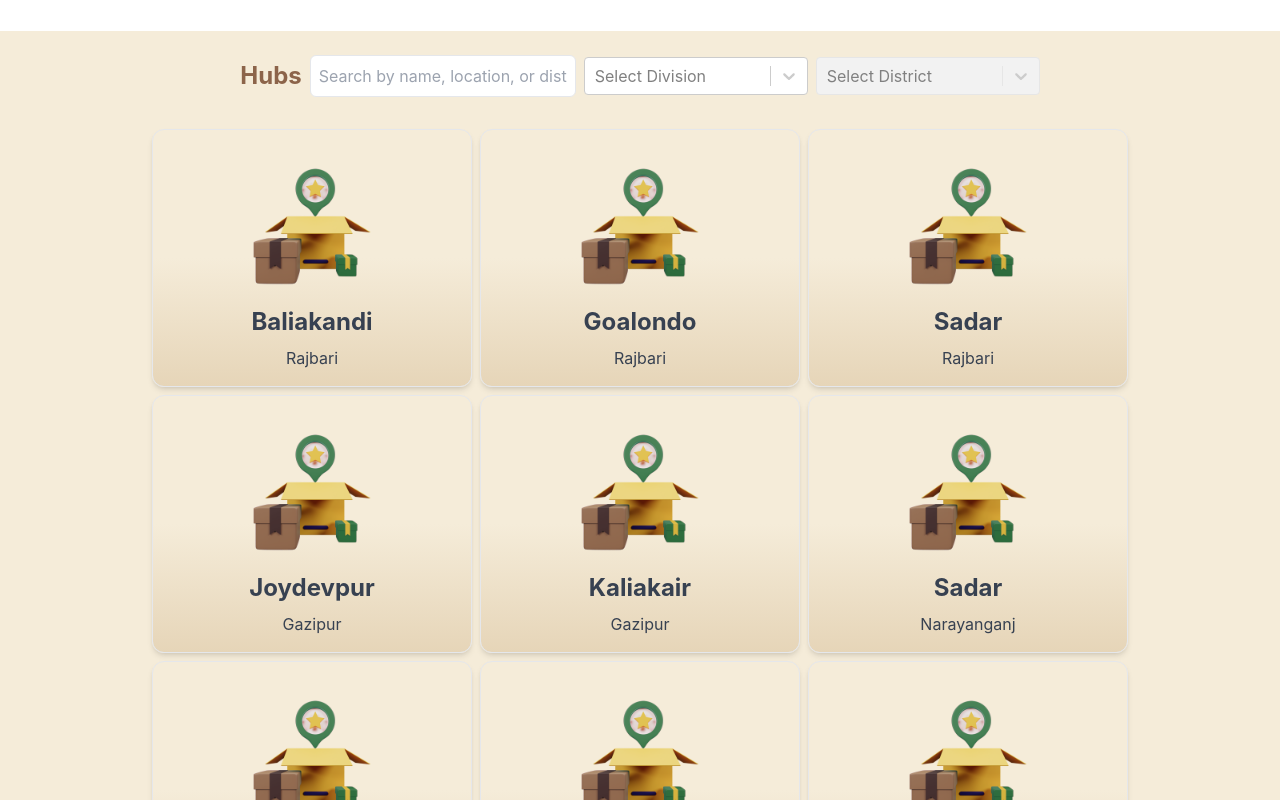
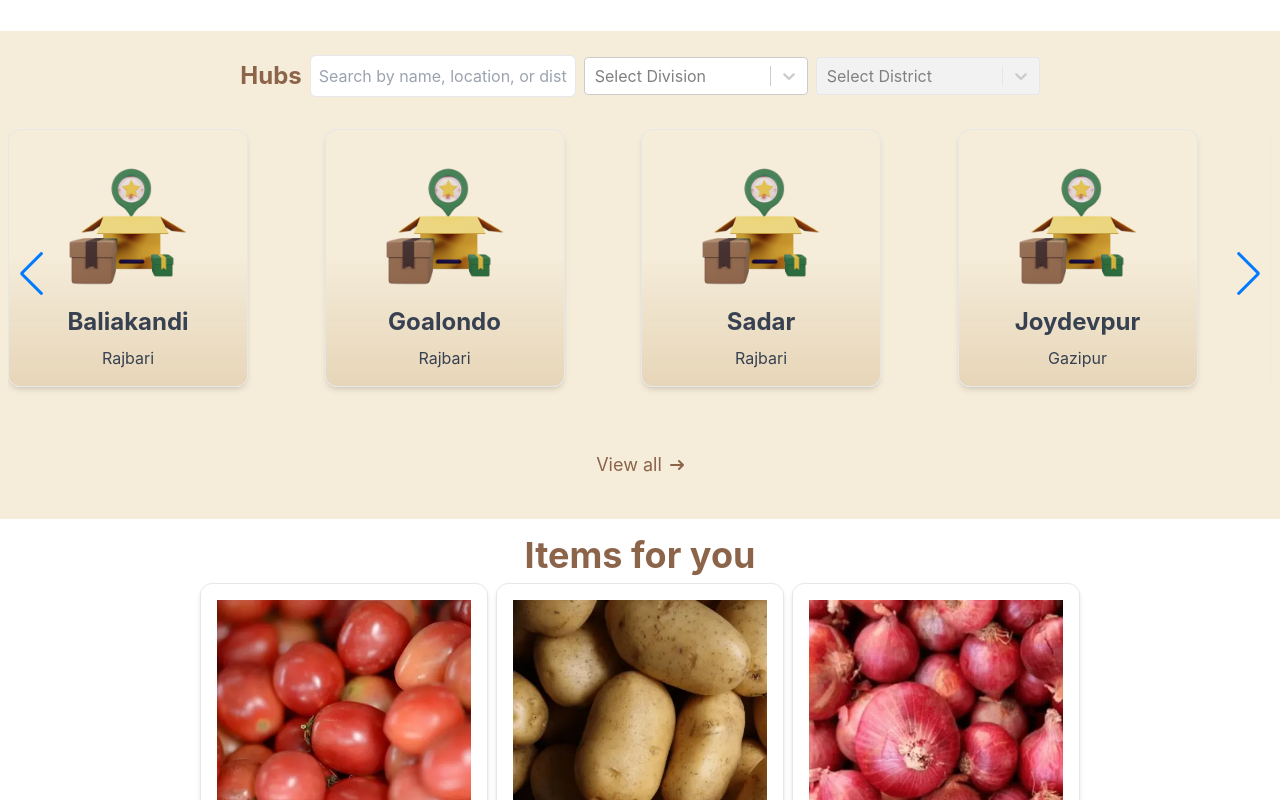
Before and after one commit to MdMirzaShihab/AarothBuyerFrontend, a React (Vite) app: page / in a window 1280 px wide. Shown: the part 1240-2040 px from the top of the page. Built offline with nearby package versions, Linux system fonts and the light colour scheme.

Commit message:
Stylize the hub section of the home page using carousal.

```diff
--- a/package.json
+++ b/package.json
@@ -17,6 +17,7 @@
     "react-dom": "^18.3.1",
     "react-router-dom": "^6.28.0",
     "react-select": "^5.8.3",
+    "swiper": "^11.1.15",
     "tailwind-scrollbar-hide": "^1.1.7",
     "three": "^0.170.0"
   },
--- a/src/cards/HubCardHome.jsx
+++ b/src/cards/HubCardHome.jsx
@@ -3,7 +3,7 @@ import { HubImg } from '../assets';
 
 const HubCardHome = ({ hubs }) => {
     return (
-      <div className={`flex flex-col items-center group border p-4 w-80 group bg-gradient-to-b from-transparent via-transparent to-earthy-tan relative rounded-xl bg-clip-border  text-gray-700 shadow-md h-full transition-transform duration-700 transform hover:-translate-y-3`}>
+      <div className={`flex flex-col items-center group border p-4 w-60 group bg-gradient-to-b from-transparent via-transparent to-earthy-tan relative rounded-xl bg-clip-border  text-gray-700 shadow-md h-full transition-transform duration-700 transform hover:-translate-y-3`}>
                   <img
               src={ HubImg }
               alt={`${hubs.name}'s picture`}
--- a/src/components/HubsSectionHome.jsx
+++ b/src/components/HubsSectionHome.jsx
@@ -3,6 +3,11 @@ import HubCardHome from "../cards/HubCardHome";
 import { hubs } from "../constants";
 import { useEffect, useState } from "react";
 import Select from "react-select";
+import { Swiper, SwiperSlide } from 'swiper/react';
+import 'swiper/css'; // Import core Swiper styles
+import 'swiper/css/pagination'; // Import pagination styles (if you use pagination)
+import 'swiper/css/navigation'; // Import navigation styles (if you use navigation)
+import { Navigation } from "swiper/modules";
 
 
 
@@ -91,8 +96,9 @@ const HubsSectionHome = () => {
           options={divisionOptions}
           value={divisionOptions.find((option) => option.value === selectedDivision)}
           onChange={handleDivisionChange}
+          isClearable
           placeholder="Select Division"
-          className="w-56"
+          className="w-56 z-10"
         />
 
         {/* District Select */}
@@ -100,19 +106,45 @@ const HubsSectionHome = () => {
           options={getDistrictOptions()}
           value={getDistrictOptions().find((option) => option.value === selectedDistrict)}
           onChange={handleDistrictChange}
+          isClearable
           placeholder="Select District"
-          className="w-56"
+          className="w-56 z-10"
           isDisabled={!selectedDivision} // Disable District select until Division is selected
         />
 
       </div>
       </div>
 
-      <div className="flex flex-wrap justify-center gap-2 mt-8">
-        {filteredHubs.map(( hub ) => (
-          <HubCardHome key={hub.hubId} hubs = {hub} />
+      <div className="mt-8">
+      {/* Swiper Container */}
+      <Swiper
+        spaceBetween={2}  // Space between slides
+        slidesPerView={6}  // Number of slides to show at once
+        loop={true}         // Enable looping
+        navigation={true}  // Enable navigation arrows
+        modules={[ Navigation ]}
+        breakpoints={{
+          1440: {
+            slidesPerView: 6,
+          },
+          1024: {
+            slidesPerView: 4,
+          },
+          768: {
+            slidesPerView: 2,
+          },
+          480: {
+            slidesPerView: 1,
+          },
+        }}  // Responsive breakpoints for different screen sizes
+      >
+        {filteredHubs.map((hub) => (
+          <SwiperSlide key={hub.hubId}>
+            <HubCardHome hubs={hub} />
+          </SwiperSlide>
         ))}
-      </div>
+      </Swiper>
+    </div>
       <div className="flex justify-center mt-8">
       <Link to="#" className="inline-flex items-center text-lg text-earthy-brown hover:underline">
       View all
```
Also changed, not shown: 1 other file (tests, documents, lock files or other folders).
